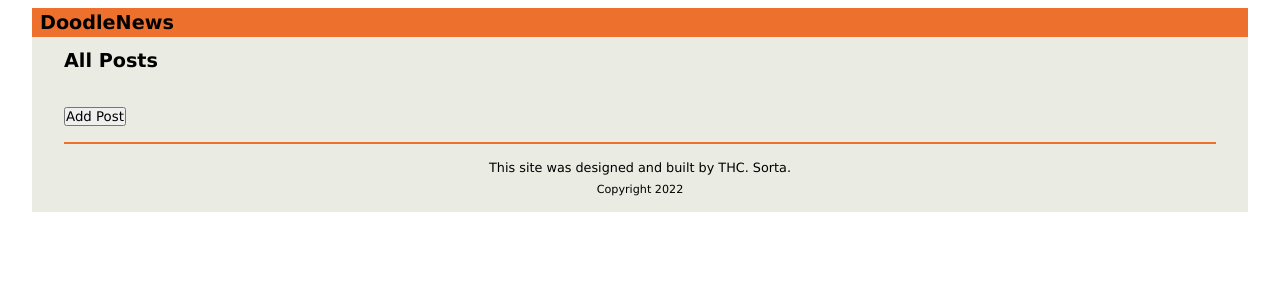
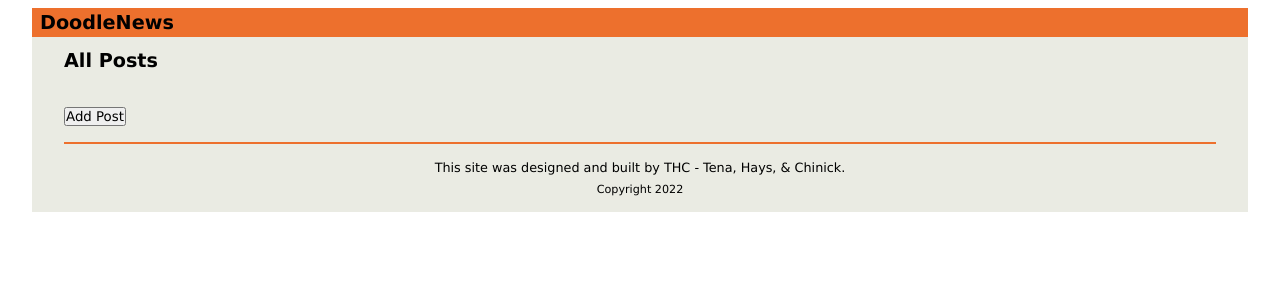
Before and after one commit to kylechinick/discussion-forum, a React (Create React App) app: page / in a window 1280 px wide. Shown: the top 300 px of the page. Built offline with nearby package versions, Linux system fonts and the light colour scheme.

Commit message:
WIP add alternate date/time-getting method
Co-authored-by: Sandra Tena <SandraT22@users.noreply.github.com>
Co-authored-by: Garrett Hays <GarrettHays@users.noreply.github.com>

```diff
--- a/package.json
+++ b/package.json
@@ -7,6 +7,7 @@
     "@testing-library/react": "^13.3.0",
     "@testing-library/user-event": "^13.5.0",
     "bootstrap": "^5.2.1",
+    "date-fns": "^2.29.3",
     "react": "^18.2.0",
     "react-bootstrap": "^2.5.0",
     "react-dom": "^18.2.0",
--- a/src/components/App.js
+++ b/src/components/App.js
@@ -11,7 +11,7 @@ function App() {
         <footer>
           <div className='footer-hr'></div>
 
-          <p>This site was designed and built by THC. Sorta.</p>
+          <p>This site was designed and built by THC - Tena, Hays, & Chinick.</p>
           <p className='micro-font'>Copyright 2022</p>
         </footer>
       </div>
--- a/src/components/Post.js
+++ b/src/components/Post.js
@@ -1,5 +1,6 @@
 import React from 'react';
 import PropTypes from 'prop-types';
+import { formatDistanceToNow } from 'date-fns';
 
 function Post(props) {
   function timeSince(props) {
```
Also changed, not shown: 1 other file (tests, documents, lock files or other folders).
